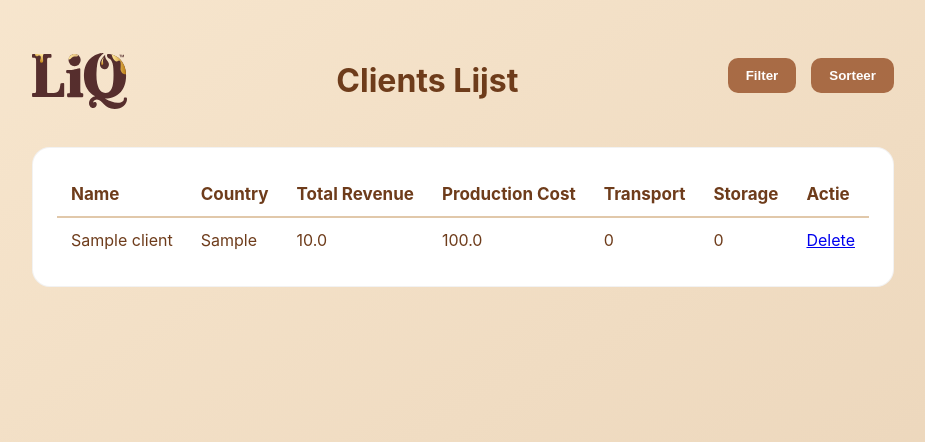
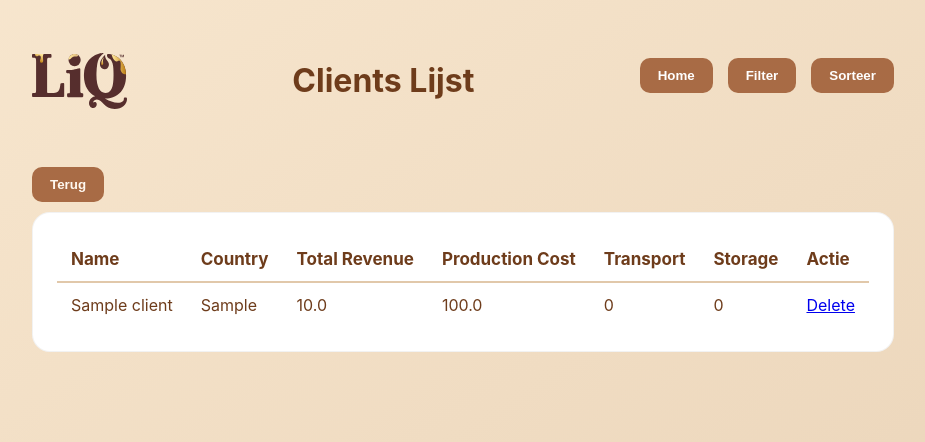
Before and after one commit to A-D-DBS-application/web-application-2025-group-22, a Flask app: page /clients in a window 1280 px wide. Shown: the top 442 px of the page, without its empty margins (177-1102 px from the left). Run offline with Flask 3, Linux system fonts and the light colour scheme; tables that the repository leaves empty hold one stand-in row (values such as "Sample post").

Commit message:
Refactor logo display and add back button

```diff
--- a/app/templates/clients.html
+++ b/app/templates/clients.html
@@ -11,6 +11,11 @@
             justify-content: flex-end;
             gap: 15px;
             margin-bottom: 10px;
+        }
+
+        .logo-link {
+            display: inline-flex;
+            align-items: center;
         }
 
         .compact-button {
@@ -86,14 +91,19 @@
 
     <!-- HEADER -->
     <div class="page-header">
-        <img src="{{ url_for('static', filename='logo.svg') }}" class="logo">
+        <a href="{{ url_for('main.home_page') }}" class="logo-link">
+            <img src="{{ url_for('static', filename='logo.svg') }}" class="logo" alt="Liq logo">
+        </a>
         <h1>Clients Lijst</h1>
 
         <div class="top-buttons">
+            <button class="compact-button" onclick="window.location.href='/home'">Home</button>
             <button class="compact-button" onclick="toggleFilter()">Filter</button>
             <button class="compact-button" onclick="toggleSort()">Sorteer</button>
         </div>
     </div>
+
+    <button class="back-button" onclick="window.location.href='/home'">Terug</button>
 
     <!-- FILTER PANEL -->
     <div id="filter-panel" class="popup-panel">
```
